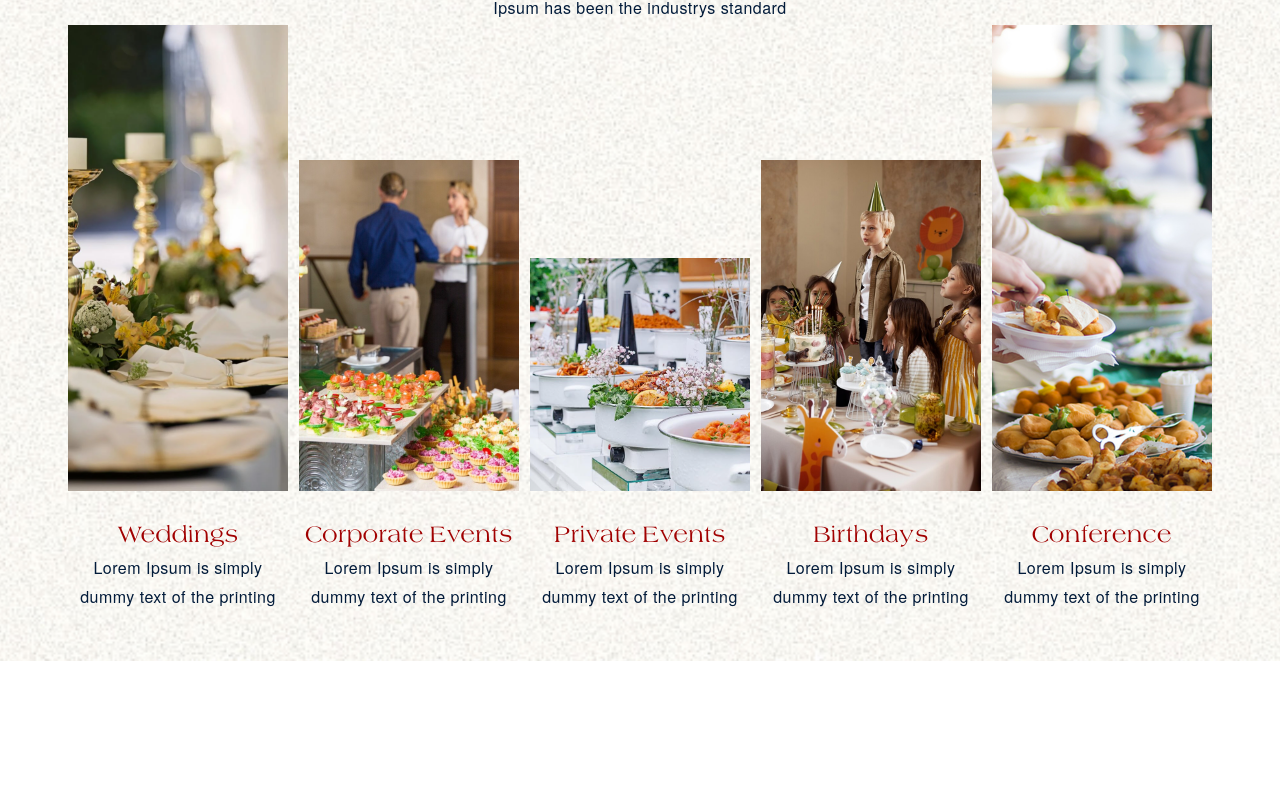
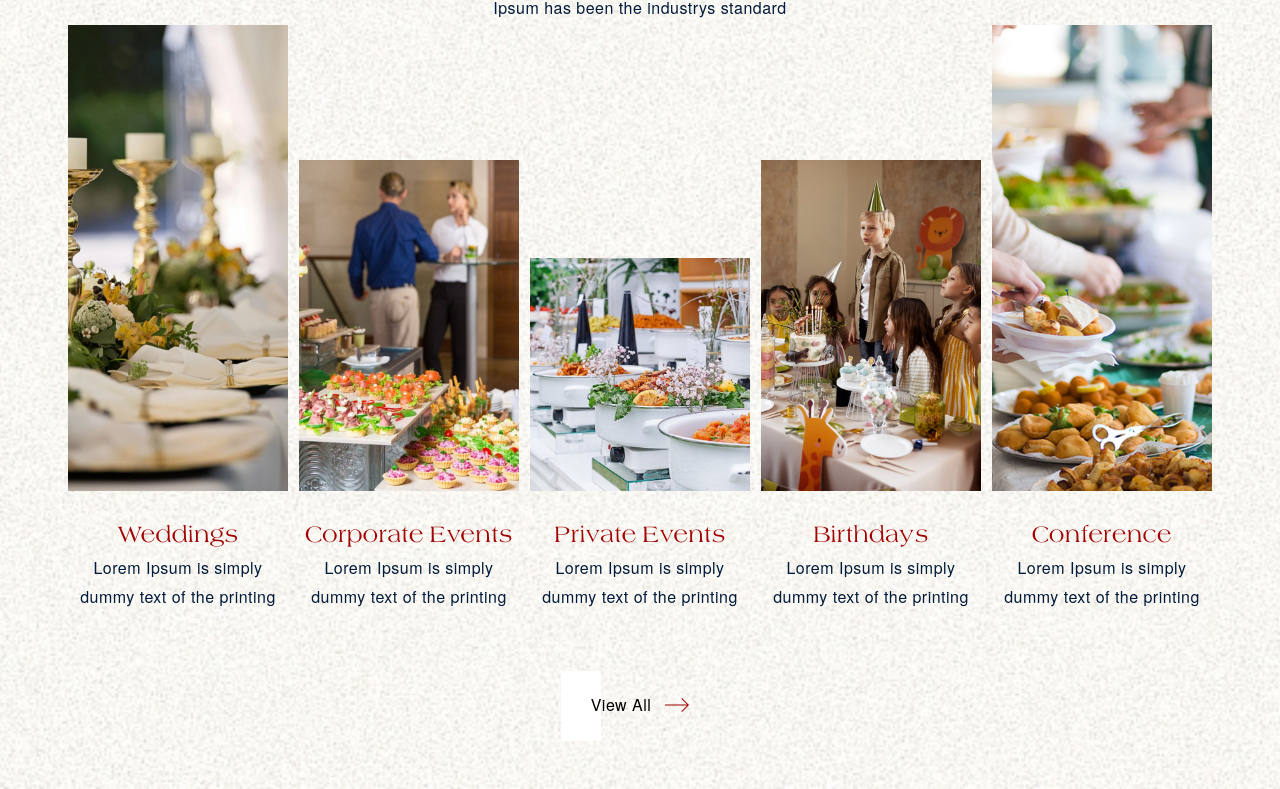
Before and after one commit to john-cheval/deluxe-app, a Next.js app: page / in a window 1280 px wide. Shown: the part 1842-2631 px from the top of the page. Before the commit the page ends 2503 px from the top, so only its background shows below. Built offline with nearby package versions, Linux system fonts and the light colour scheme.

Commit message:
experience section has been done

```diff
--- a/src/app/globals.css
+++ b/src/app/globals.css
@@ -139,6 +139,10 @@ button {
   /* overflow: hidden; */
 }
 
+.mx-auto {
+  margin: 0 auto;
+}
+
 .buttonOne {
   background-color: transparent;
   color: #000;
@@ -164,7 +168,7 @@ button {
 }
 
 .button:hover img {
-  transform: translateX(25px);
+  transform: translateX(27px);
   transition: transform 0.4s ease-in-out;
 }
 
--- a/src/components/Home/Experience/Experience.jsx
+++ b/src/components/Home/Experience/Experience.jsx
@@ -2,6 +2,7 @@ import React from "react";
 import styles from "./style.module.css";
 import { homeExperienceData } from "@/data/homeData";
 import Image from "next/image";
+import arrowForward from "../../../../public/arrow_forward.svg";
 const Experience = () => {
   return (
     <div className={styles.exper__wrapper}>
@@ -37,6 +38,18 @@ const Experience = () => {
           </div>
         ))}
       </div>
+
+      <button className="buttonOne button mx-auto">
+        {" "}
+        View All
+        <Image
+          src={arrowForward}
+          alt="arrow_forward"
+          width={0}
+          height={0}
+          sizes="100vw"
+        />
+      </button>
     </div>
   );
 };
--- a/src/components/Home/Experience/style.module.css
+++ b/src/components/Home/Experience/style.module.css
@@ -29,6 +29,7 @@
   gap: 5px;
   /* align-items: center; */
   justify-content: center;
+  margin-bottom: 45px;
 }
 .card_content h5 {
   color: var(--small-text-color);
```
